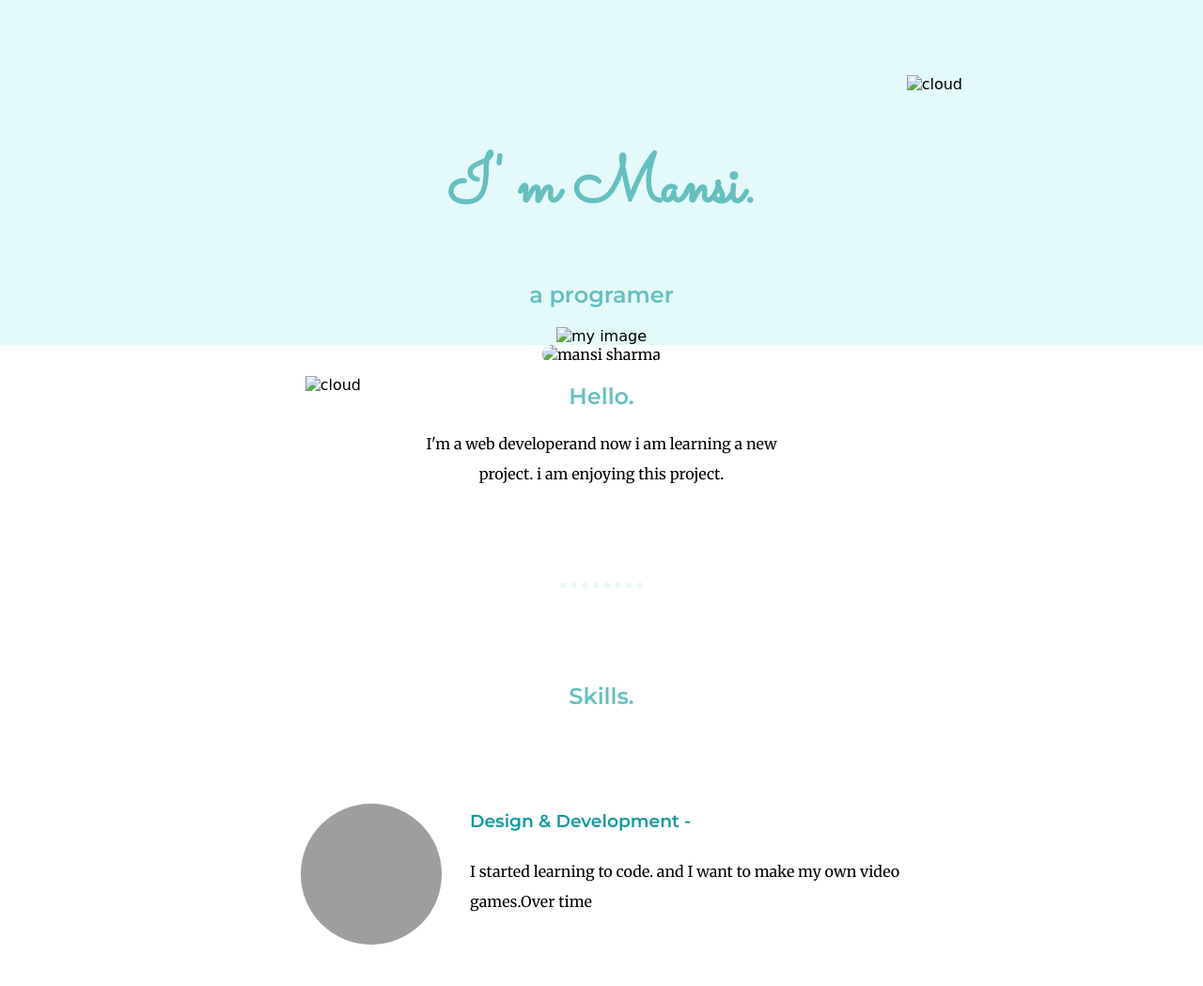
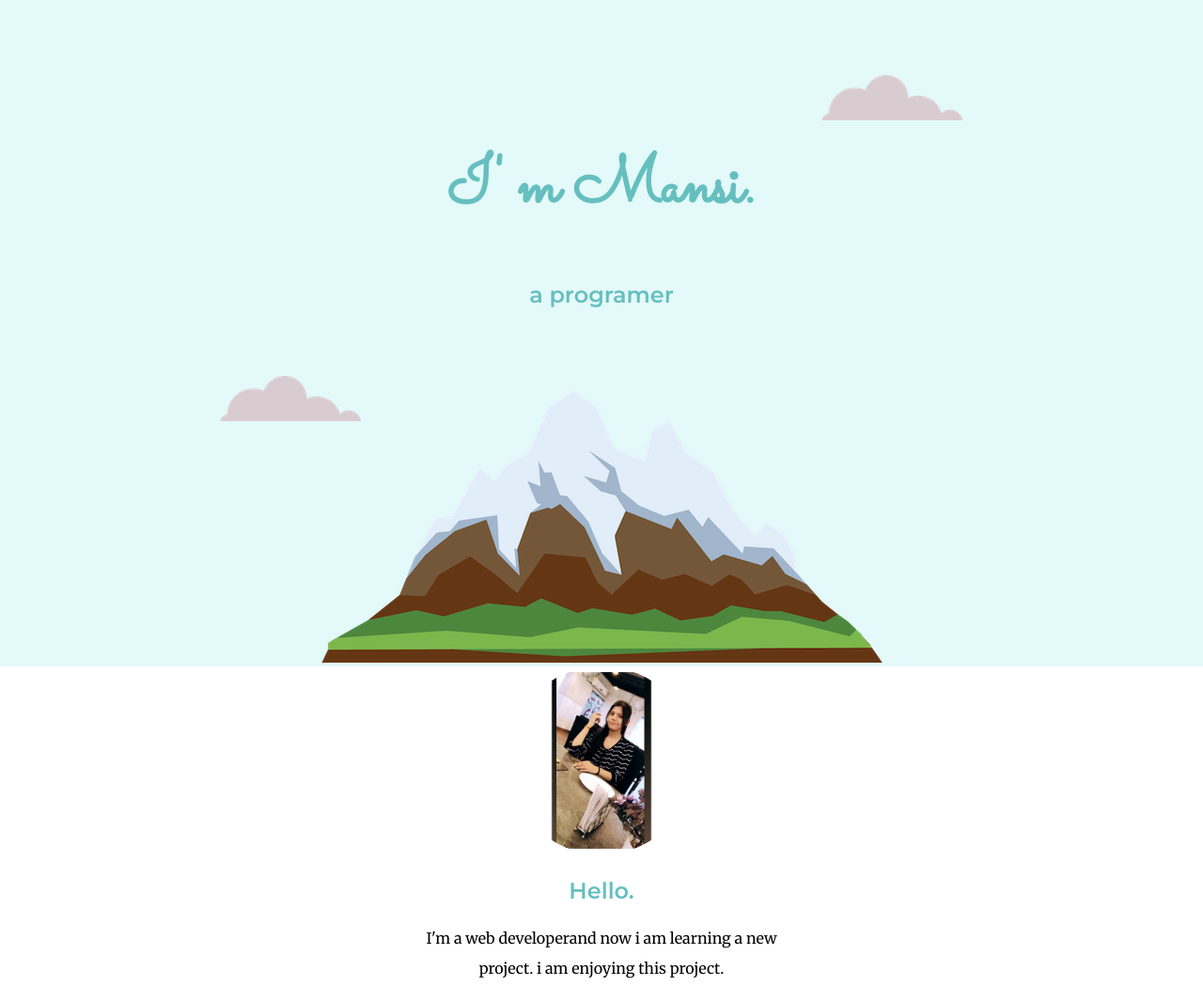
Before and after one commit to mansisharma206/mycv, a plain HTML site: page index.html in a window 1280 px wide. Shown: the top 1049 px of the page at 94% size. Drawn offline with Linux system fonts and the light colour scheme; the site is published under a folder, as on GitHub Pages, so addresses that start at the root find nothing; grey boxes are pictures that could not be loaded.

Commit message:
change path for remaining images

```diff
--- a/index.html
+++ b/index.html
@@ -3,7 +3,7 @@
 <head>
     <title>mansi sharma's personal site</title>
     <link rel="stylesheet" href="./public/styles/my.styles.css">
-    <link rel="icon" href="/public/images/favicon.ico?v=2">
+    <link rel="icon" href="./public/images/favicon.ico?v=2">
     <link rel="preconnect" href="https://fonts.googleapis.com">
     <link rel="preconnect" href="https://fonts.gstatic.com" crossorigin>
     <link href="https://fonts.googleapis.com/css2?family=Merriweather&family=Montserrat:wght@600&family=Sacramento&family=Ubuntu:wght@300&display=swap" rel="stylesheet">
@@ -11,14 +11,14 @@
 <body>
 
     <div class="top-container">
-        <img class="top-cloud "src="/public/images/cloud.png" alt="cloud">
+        <img class="top-cloud "src="./public/images/cloud.png" alt="cloud">
         <h1>I' m Mansi.</h1>
         <h2>a programer</h2>
-        <img class="mountain"src="/public/images/mountain.png" alt="my image">
-        <img class="bottom-cloud" src="/public/images/cloud.png" alt="cloud">
+        <img class="mountain"src="./public/images/mountain.png" alt="my image">
+        <img class="bottom-cloud" src="./public/images/cloud.png" alt="cloud">
         </div class="middle-container">
 
-        <img class="image"src="/public/images/mansi.jpg" alt="mansi sharma">
+        <img class="image"src="./public/images/mansi.jpg" alt="mansi sharma">
         <h2>Hello.</h2>
         <p class="intro">I'm a web developerand now i am learning a new project. i am enjoying this project.</p>
       </div>
```
